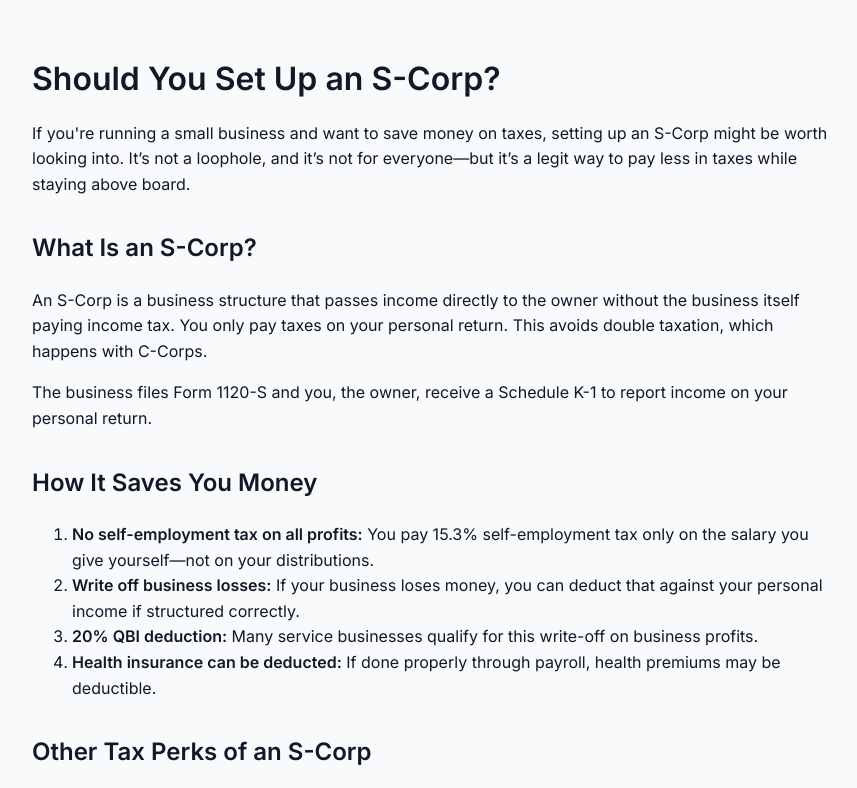
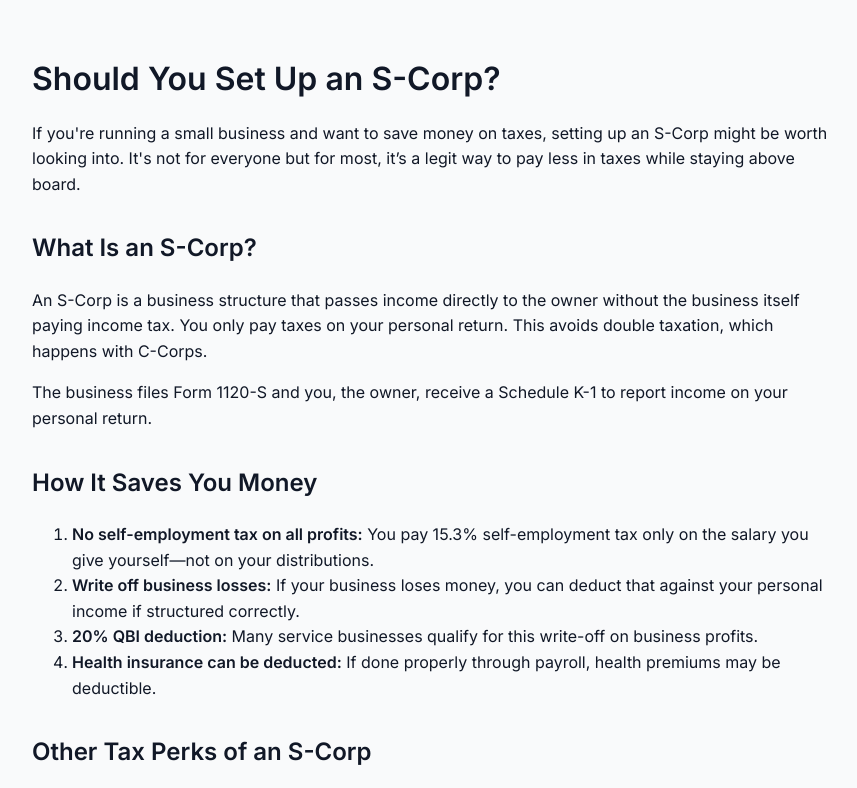
Before and after one commit to deqv/atlas-bookkeeping, a plain HTML site: page s-corp-article.html in a window 1280 px wide. Shown: the top 788 px of the page, without its empty margins (208-1065 px from the left). Drawn offline with Linux system fonts and the light colour scheme.

Commit message:
Update s-corp-article.html

```diff
--- a/s-corp-article.html
+++ b/s-corp-article.html
@@ -46,7 +46,7 @@
 <body>
   <h1>Should You Set Up an S-Corp?</h1>
 
-  <p>If you're running a small business and want to save money on taxes, setting up an S-Corp might be worth looking into. It’s not a loophole, and it’s not for everyone—but it’s a legit way to pay less in taxes while staying above board.</p>
+  <p>If you're running a small business and want to save money on taxes, setting up an S-Corp might be worth looking into. It's not for everyone but for most, it’s a legit way to pay less in taxes while staying above board.</p>
 
   <h2>What Is an S-Corp?</h2>
   <p>An S-Corp is a business structure that passes income directly to the owner without the business itself paying income tax. You only pay taxes on your personal return. This avoids double taxation, which happens with C-Corps.</p>
```
